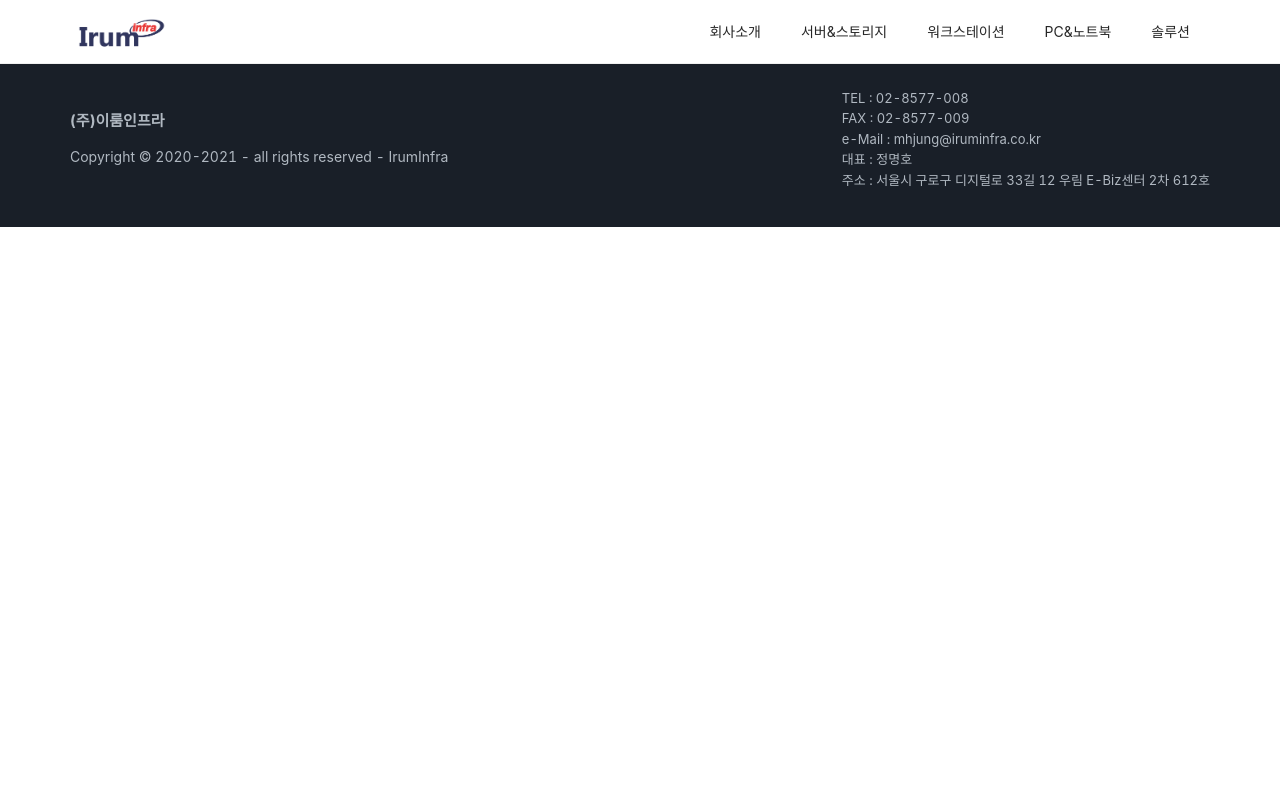
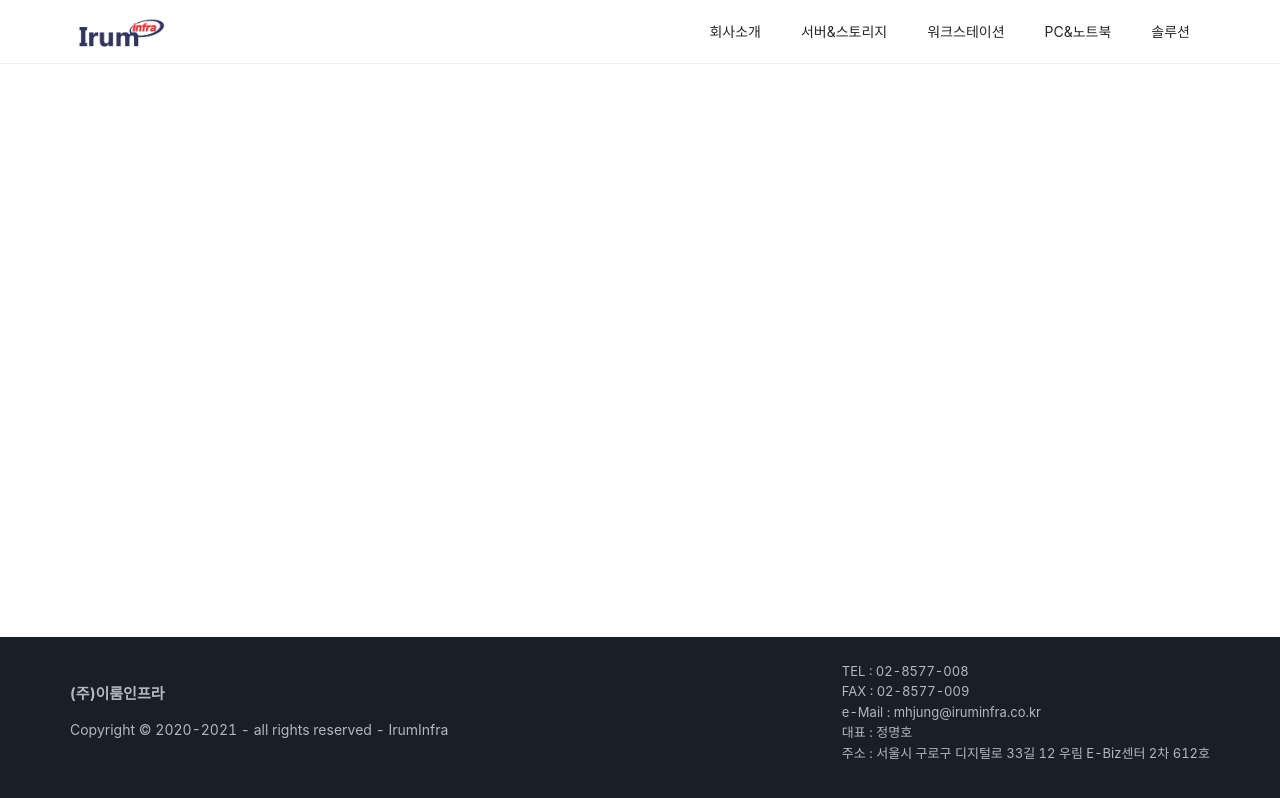
Before and after one commit to younghun1124/IrumInfraWeb, a React (Create React App) app: page /hardware/server in a window 1280 px wide. Built offline with nearby package versions, Linux system fonts and the light colour scheme.

Commit message:
footer 하단고정!

```diff
--- a/src/App.js
+++ b/src/App.js
@@ -19,11 +19,7 @@ function App() {
     return (
         <>
             <BackTop />
-            <Layout
-            // css={css`
-            //     background-color: #f9fafb;
-            // `}
-            >
+            <Layout>
                 <Header
                     style={{
                         position: 'fixed',
@@ -35,11 +31,17 @@ function App() {
                 >
                     <Nav />
                 </Header>
+                <div
+                    css={css`
+                        display: flex;
+                        flex-direction: column;
+                        height: 100vh;
+                    `}
+                >
                     <Content
                         css={css`
                             background-color: white;
-
-                        margin-top: 64px;
+                            flex: 1 0 auto;
                         `}
                     >
                         <Routes>
@@ -53,7 +55,10 @@ function App() {
                                 path='/workstation/*'
                                 element={<WorkStation />}
                             />
-                        <Route path='/pc&laptop/*' element={<PCAndLaptop />} />
+                            <Route
+                                path='/pc&laptop/*'
+                                element={<PCAndLaptop />}
+                            />
                             <Route path='/solution/*' element={<Solution />} />
                         </Routes>
                     </Content>
@@ -61,6 +66,8 @@ function App() {
                         css={(theme) => css`
                             color: ${theme.colors.footerGray};
                             background-color: ${theme.colors.footerDark};
+                            width: 100%;
+                            flex-shrink: 0;
                         `}
                     >
                         <InnerContainer
@@ -79,11 +86,10 @@ function App() {
                                     </strong>
                                 </p>
                                 <p>
-                                Copyright © 2020-2021 - all rights reserved -
-                                IrumInfra
+                                    Copyright © 2020-2021 - all rights reserved
+                                    - IrumInfra
                                 </p>
                             </div>
-
                             <address
                                 css={css`
                                     font-size: 1.3rem;
@@ -109,6 +115,7 @@ function App() {
                             </address>
                         </InnerContainer>
                     </Footer>
+                </div>
             </Layout>
         </>
     );
```
Lines whose indentation alone changed are shown as unchanged.
